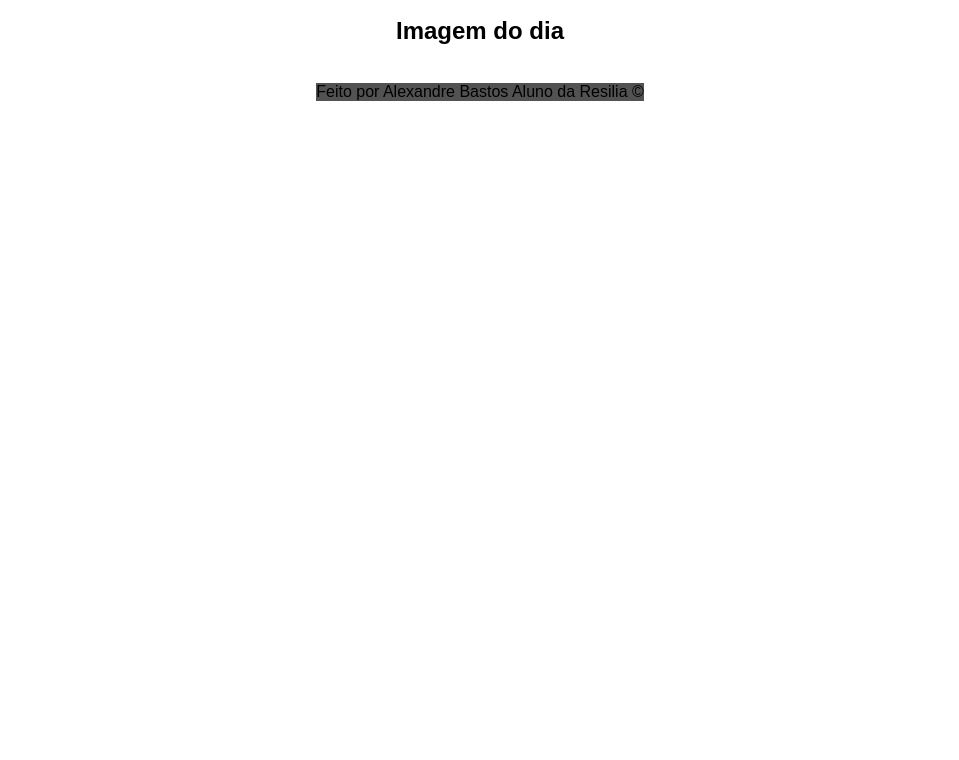
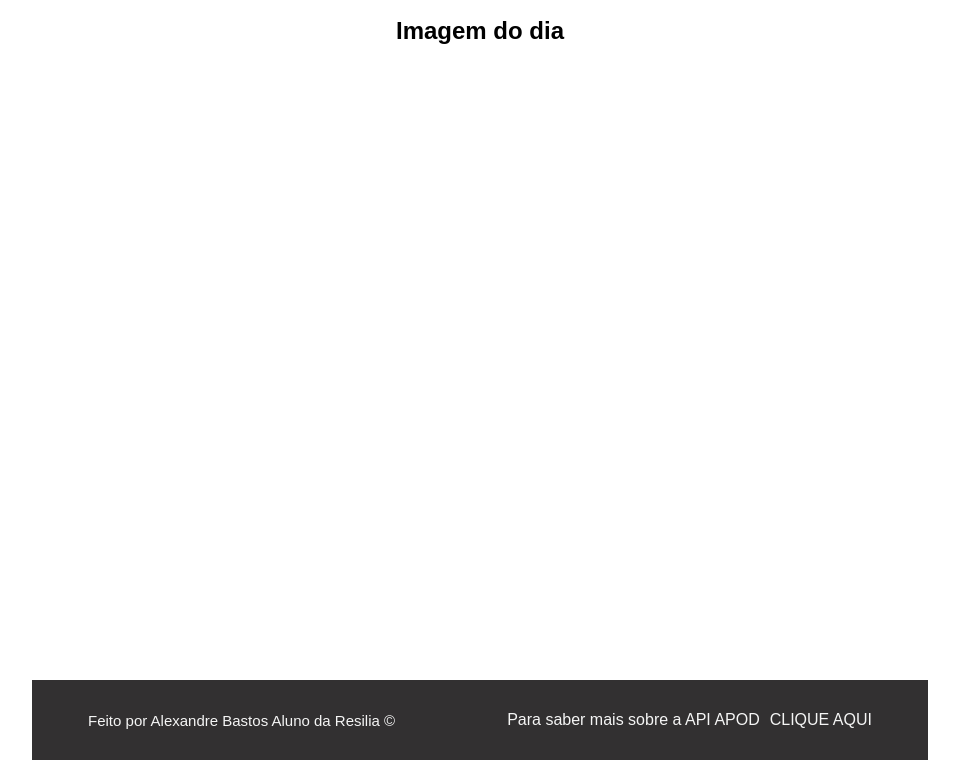
Before and after one commit to xand3/API-Apod, a plain HTML site: page index.html in a window 1280 px wide. Shown: the part 40-800 px from the top of the page, without its empty margins (160-1119 px from the left). Drawn offline with Linux system fonts and the light colour scheme; no server answers; a web font is replaced by a local one.

Commit message:
Iniciando requisição para consultar titulo e explicação da imagem

```diff
--- a/CSS/template.css
+++ b/CSS/template.css
@@ -1,3 +1,7 @@
+html, body {
+    height: 100%;
+}
+
 * {
     margin: 0;
     padding: 0;
@@ -12,13 +16,44 @@ body {
     width: 70%;
     margin: 0 auto;
 }
+header {
+
+}
 main {
+    flex: 1 0 auto;
     margin-top: 20px;
 }
 main h2 {
+    text-align: center;
     margin-bottom: 20px;
+}
+main img {
+    width: 70%;
 }
 
 footer {
-    background-color: #525252;
+    flex-shrink: 0;
+    margin-top: 20px;
+    display: flex;
+    width: 100%;
+    background-color: #323031;
+    color: #f5f5f5;
+    height: 80px;
+    justify-content: space-around;
+    align-items: center;
 }
+.copy p {
+    font-size: 15px;
+}
+.info {
+    display: flex;
+
+}
+.info p {
+    margin-right: 10px;
+}
+.info a {
+    text-decoration: none;
+    color: #f5f5f5;
+    text-transform: uppercase;
+}
--- a/JS/main.js
+++ b/JS/main.js
@@ -12,17 +12,19 @@ function defineUrl(id, url) {
     }
 }
 
-
 let info
 function main() {
     data = fazGet("https://api.nasa.gov/planetary/apod?api_key=HDQhgkx4GJeyle6mxaeoirveFKMwkOppul5Lhsgo")
     info = JSON.parse(data)
-    console.log(info)
+}
 
-    console.log(info.hdurl)
+let title = document.getElementById("title")
+let caption = document.getElementById("explanation")
 
 
-}
 
 main()
 defineUrl("img-apod", info.url)
+console.log(info.title)
+
+console.log(info)
--- a/index.html
+++ b/index.html
@@ -18,13 +18,25 @@
         <h1>API APOD</h1>
     </header>
     <main>
-        <h2>Imagem do dia</h2>
-        <img id="img-apod" src="" alt="">
+        <div class="imag">
+            <h2>Imagem do dia</h2>
+            <p id="title"></p>
+            <img id="img-apod" src="" alt="">
+        </div>
+
+        <div class="caption">
+            <p id="explanation"></p>
+        </div>
+
     </main>
     <footer>
         <div class="copy">
             <p>Feito por Alexandre Bastos Aluno da Resilia &copy;</p>
         </div>
+        <div class="info">
+            <p>Para saber mais sobre a API APOD</p>
+            <a href="https://apod.nasa.gov/apod/astropix.html" target="_blank">Clique aqui</a>
+        </div>
     </footer>
 </body>
 </html>
```
